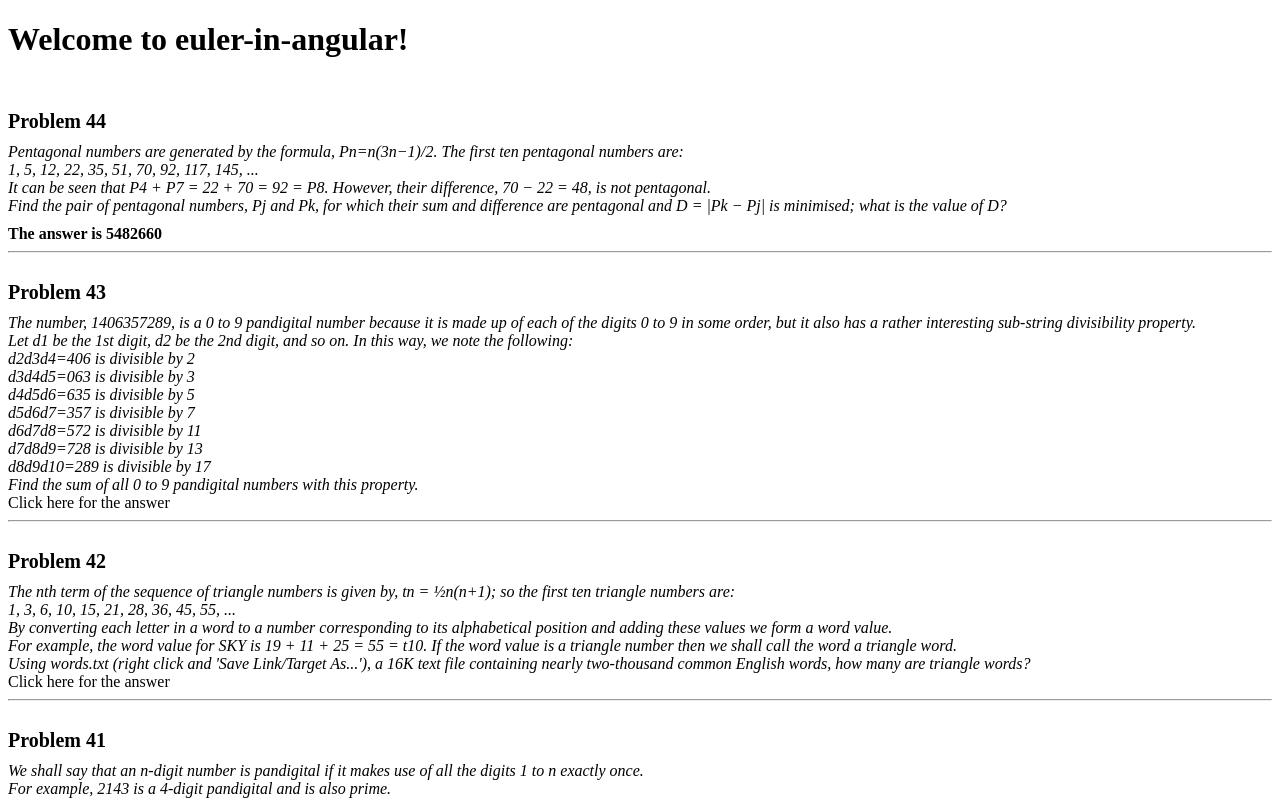
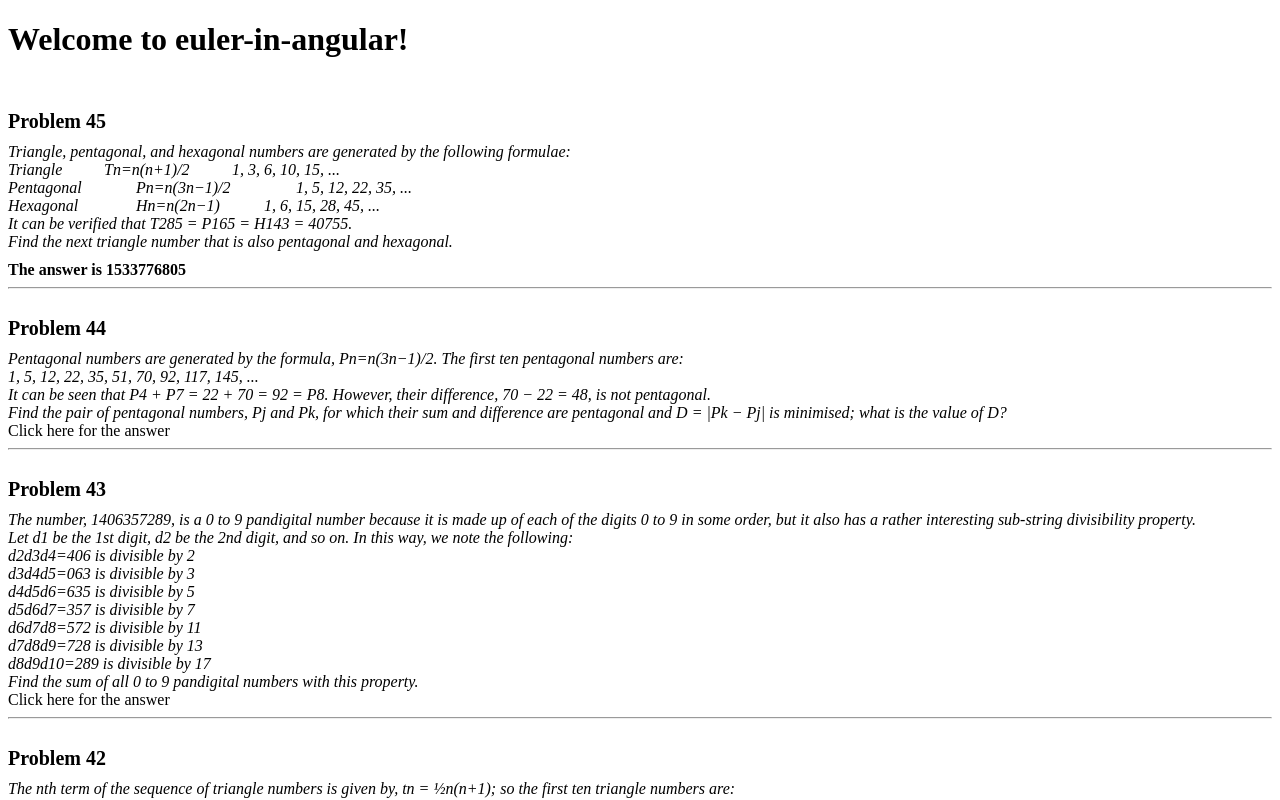
Before and after one commit to edwinvanderven/Euler-in-Angular, an Angular app: page / in a window 1280 px wide. Shown: the top 800 px of the page. Built offline with nearby package versions, Linux system fonts and the light colour scheme.

Commit message:
Added forty-fifth problem and solution

```diff
--- a/src/app/app.component.model.ts
+++ b/src/app/app.component.model.ts
@@ -2,7 +2,7 @@ import { P1, P2, P3, P4, P5, P6, P7, P8, P9 } from './problems/1-to-9/index';
 import { P10, P11, P12, P13, P14, P15, P16, P17, P18, P19 } from './problems/10-to-19/index';
 import { P20, P21, P22, P23, P24, P25, P26, P27, P28, P29 } from './problems/20-to-29/index';
 import { P30, P31, P32, P33, P34, P35, P36, P37, P38, P39 } from './problems/30-to-39/index';
-import { P40, P41, P42, P43, P44 } from './problems/40-to-49/index';
+import { P40, P41, P42, P43, P44, P45 } from './problems/40-to-49/index';
 
 export interface IProblem {
   title: string;
@@ -11,7 +11,7 @@ export interface IProblem {
 }
 
 export const PROBLEMS: IProblem[] = [
-  new P44(), new P43(), new P42(), new P41(),
+  new P45(), new P44(), new P43(), new P42(), new P41(),
   new P40(), new P39(), new P38(), new P37(), new P36(), new P35(), new P34(), new P33(), new P32(), new P31(),
   new P30(), new P29(), new P28(), new P27(), new P26(), new P25(), new P24(), new P23(), new P22(), new P21(),
   new P20(), new P19(), new P18(), new P17(), new P16(), new P15(), new P14(), new P13(), new P12(), new P11(),
--- /dev/null
+++ b/src/app/problems/40-to-49/45.ts
@@ -0,0 +1,33 @@
+import { IProblem } from '../../app.component.model';
+
+export class P45 implements IProblem {
+  public title = 'Problem 45';
+  public description = 'Triangle, pentagonal, and hexagonal numbers are generated by the following formulae:' +
+                        '\nTriangle	 	Tn=n(n+1)/2	 	1, 3, 6, 10, 15, ...' +
+                        '\nPentagonal	 	Pn=n(3n−1)/2	 	1, 5, 12, 22, 35, ...' +
+                        '\nHexagonal	 	Hn=n(2n−1)	 	1, 6, 15, 28, 45, ...' +
+                        '\nIt can be verified that T285 = P165 = H143 = 40755.' +
+                        '\nFind the next triangle number that is also pentagonal and hexagonal.';
+
+  getAnswer(): string {
+    // Hexagonal numbers are in the same range as Triangle numbers so we just have to find Pn=Hn
+    let result = 0;
+
+    let j = 166;
+    let k = 144;
+    let keepSearching = true;
+    while (keepSearching) {
+      const pentagon = j * (j * 3 - 1) / 2;
+      const hexagon  = k * (k * 2 - 1);
+      const min = Math.min(pentagon, hexagon);
+      if (min === pentagon && min === hexagon) {
+        keepSearching = false;
+        result = min;
+      }
+      if (min === pentagon) j++;
+      if (min === hexagon ) k++;
+    }
+
+    return result.toString();
+  }
+}
--- a/src/app/problems/40-to-49/index.ts
+++ b/src/app/problems/40-to-49/index.ts
@@ -3,3 +3,4 @@ export * from './41';
 export * from './42';
 export * from './43';
 export * from './44';
+export * from './45';
```
Also changed, not shown: 1 other file (tests, documents, lock files or other folders).
